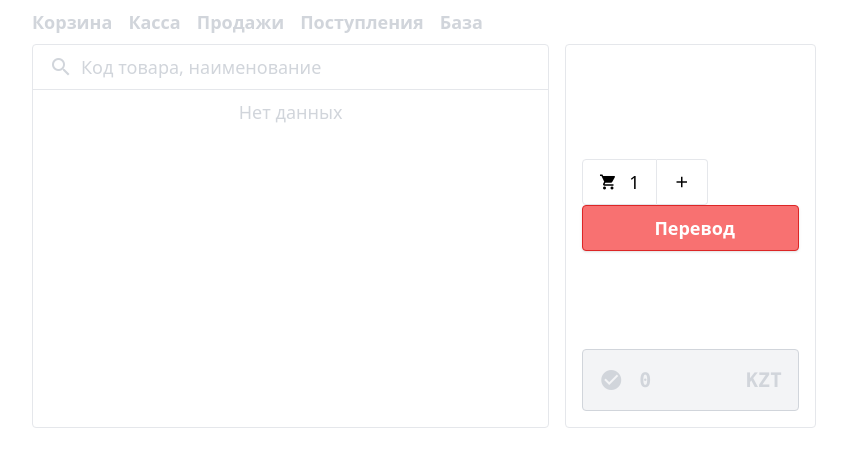
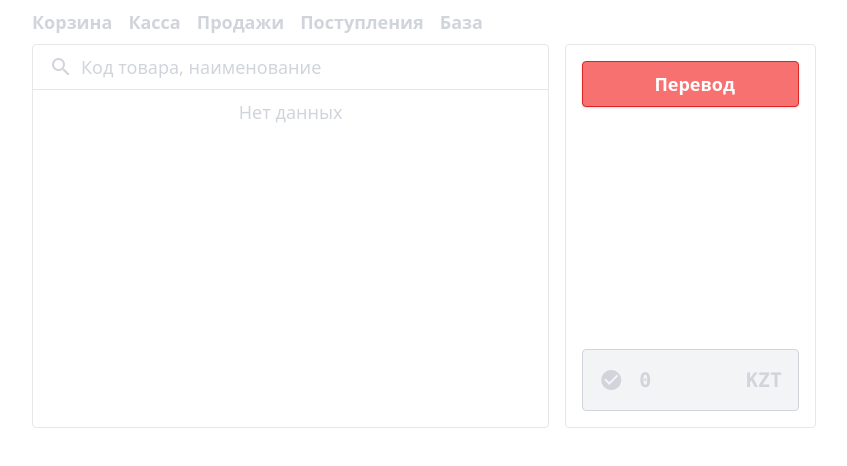
Before and after one commit to ctrlartspace/openmarket-frontend, a Vue app: page / in a window 1280 px wide. Shown: the top 466 px of the page, without its empty margins (216-1063 px from the left). Built offline with nearby package versions, Linux system fonts and the light colour scheme; the HTML template or start-up script is replaced by a standard one.

Commit message:
cart search items

```diff
--- a/src/components/CartChange.vue
+++ b/src/components/CartChange.vue
@@ -40,20 +40,20 @@
       <div class="grid grid-cols-3 gap-2 mt-2 mb-2 font-semibold text-xl">
         <div
           v-for="i in 9"
-          class="py-4 bg-gray-100 text-gray-500 flex items-center justify-center rounded cursor-pointer hover:bg-gray-200 select-none"
+          class="py-2 bg-gray-100 text-gray-500 flex items-center justify-center rounded cursor-pointer hover:bg-gray-200 select-none"
           @click="onKeyboardClick(i)"
           :key="i"
         >
           {{ i }}
         </div>
         <div
-          class="py-4 bg-gray-100 text-gray-500 flex items-center justify-center rounded cursor-pointer hover:bg-gray-200 select-none"
+          class="py-2 bg-gray-100 text-gray-500 flex items-center justify-center rounded cursor-pointer hover:bg-gray-200 select-none"
           @click="onKeyboardClick(0)"
         >
           0
         </div>
         <div
-          class="col-start-2 col-end-4 py-4 bg-gray-100 text-red-400 flex items-center justify-center rounded cursor-pointer hover:bg-gray-200 select-none"
+          class="col-start-2 col-end-4 py-2 bg-gray-100 text-red-400 flex items-center justify-center rounded cursor-pointer hover:bg-gray-200 select-none"
           @click="onClearClick"
         >
           C
--- a/src/pages/CartPage.vue
+++ b/src/pages/CartPage.vue
@@ -1,7 +1,7 @@
 <template>
   <div class="grid grid-cols-6 gap-4 h-96">
     <div class="col-span-4">
-      <div class="sticky top-4 bg-white border rounded overflow-auto h-96">
+      <div class="bg-white border rounded h-96">
         <div
           v-if="selectedItems && selectedItems.length > 0"
           class="flex gap-2 justify-between px-4 py-2 border-b last:border-none"
@@ -15,9 +15,9 @@
           </button>
         </div>
         <div v-else class="px-4 py-2 flex gap-2 border-b last:border-none">
-          <div class="flex-1 flex gap-2 items-center h-7">
+          <div class="relative flex-1 flex gap-2 items-center h-7">
             <span class="material-icons text-gray-300">search</span>
-            <v-form @submit.prevent="addCartItem" class="w-full">
+            <v-form @submit.prevent="addCartItem" class="relative w-full">
               <input
                 ref="searchInput"
                 v-model.trim="inputValue"
@@ -29,6 +29,21 @@
                 @input="isSearchError = false"
                 placeholder="Код товара, наименование"
               />
+              <div
+                v-if="store.groupedCartItems.length > 0"
+                class="absolute w-full mt-2 bg-white border border-t-0 border-gray-200 rounded-b before:w-full before:h-0.5 before:bg-blue-600 before:absolute shadow-xl overflow-hidden"
+              >
+                <ul>
+                  <li
+                    class="px-4 py-2 text-lg hover:bg-gray-100 cursor-pointer"
+                    v-for="(item, index) in store.groupedCartItems"
+                    :key="index"
+                    :value="index"
+                  >
+                    {{ item.name }}
+                  </li>
+                </ul>
+              </div>
             </v-form>
           </div>
         </div>
@@ -67,31 +82,8 @@
         </table>
       </div>
     </div>
-    <div
-      class="col-span-2 bg-white border border-gray-200 p-4 rounded sticky top-16"
-    >
+    <div class="col-span-2 bg-white border border-gray-200 p-4 rounded">
       <div class="flex flex-col h-full">
-        <div class="mt-auto">
-          <div
-            v-for="i in 1"
-            class="inline-block bg-white text-lg text-gray-301 px-4 py-2 cursor-pointer border-t border-b border-r border-gray-200 hover:bg-gray-100 first:rounded-br-none first:border-l first:rounded-bl first:rounded-tl last:rounded-tr last:rounded-br first:text-black"
-            :key="i"
-          >
-            <div class="flex">
-              <span class="self-center material-icons text-lg">
-                shopping_cart</span
-              >
-              <span class="ml-3"> {{ i }} </span>
-            </div>
-          </div>
-          <div
-            class="inline-block bg-white text-lg text-gray-301 px-4 py-2 cursor-pointer border-t border-b border-r border-gray-200 hover:bg-gray-100 first:rounded-br-none first:border-l first:rounded-bl first:rounded-tl last:rounded-tr last:rounded-br first:text-black"
-          >
-            <div class="flex">
-              <span class="self-center material-icons text-lg"> add</span>
-            </div>
-          </div>
-        </div>
         <cart-change class="" />
         <cart-total class="mt-auto" />
       </div>
```
